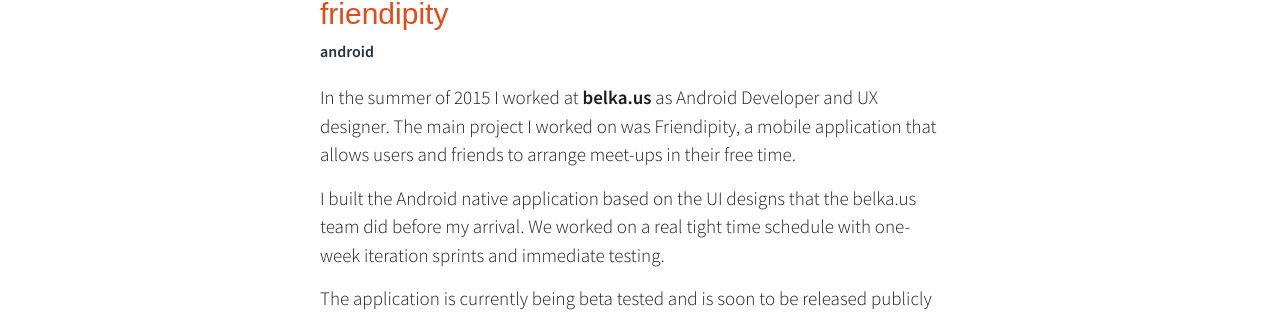
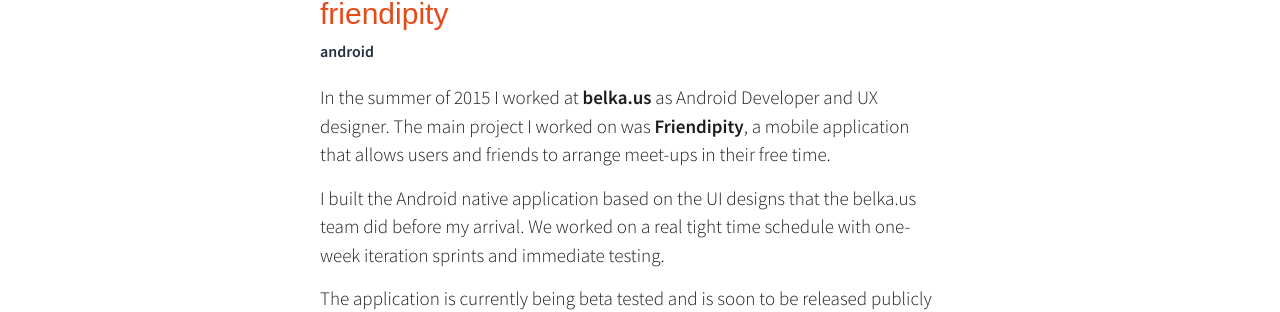
Before and after one commit to leolanzinger/leolanzinger.github.io, a Jekyll site: the page built from works/_posts/2015-12-14-friendipity.markdown, in a window 1280 px wide. Shown: the part 488-800 px from the top of the page. Built offline with Jekyll 4.4.1, drawn with Linux system fonts in a browser that asks for light colours; part of the change alters nothing that is shown.

```diff
--- a/works/_posts/2015-12-14-friendipity.markdown
+++ b/works/_posts/2015-12-14-friendipity.markdown
@@ -8,10 +8,11 @@ tag: android
 sets:
   - name: android
 ---
-In the summer of 2015 I worked at [belka.us][belka] as Android Developer and UX designer. The main project I worked on was Friendipity, a mobile application that allows users and friends to arrange meet-ups in their free time.
+In the summer of 2015 I worked at [belka.us][belka] as Android Developer and UX designer. The main project I worked on was [Friendipity][friendipity], a mobile application that allows users and friends to arrange meet-ups in their free time.
 
 I built the Android native application based on the UI designs that the belka.us team did before my arrival. We worked on a real tight time schedule with one-week iteration sprints and immediate testing.
 
 The application is currently being beta tested and is soon to be released publicly to the App store.
 
 [belka]: http://www.belka.us
+[friendipity]: http://www.friendipity.com
```
